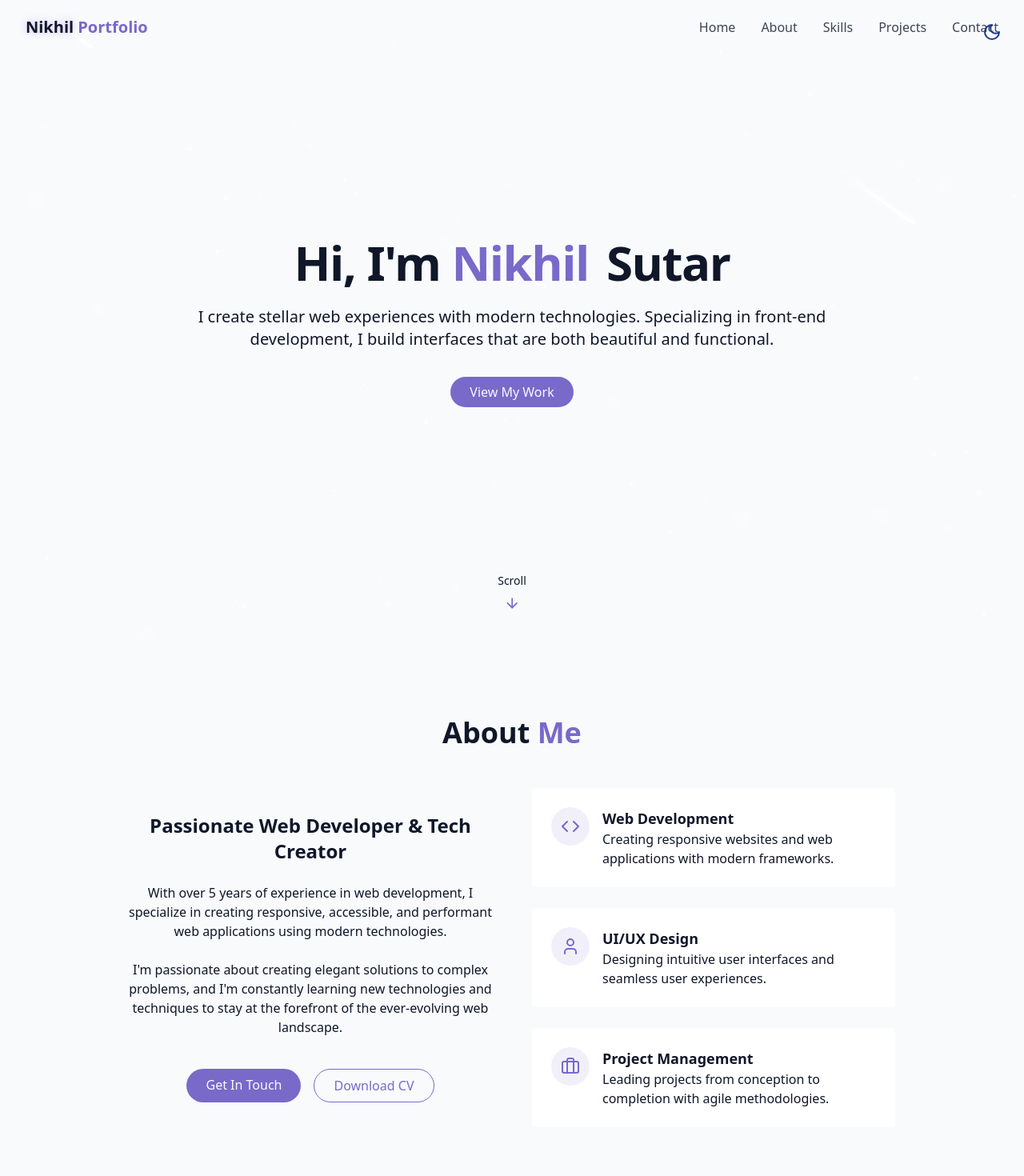
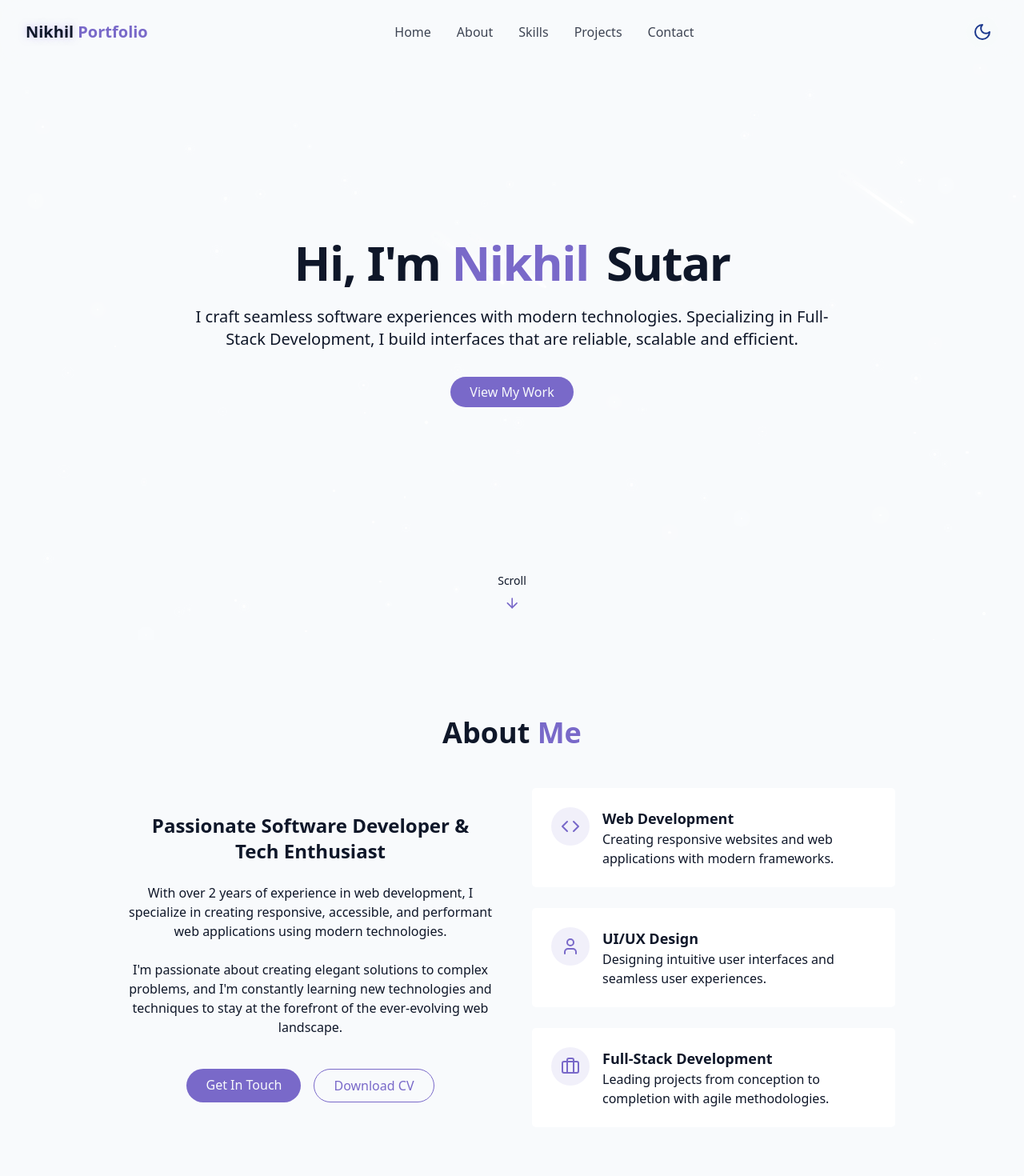
Before and after one commit to nikhilsutar81/Nikhil_Portfolio, a React (Vite) app: page / in a window 1280 px wide. Shown: the top 1470 px of the page at 80% size. Built offline with nearby package versions, Linux system fonts and the light colour scheme.

Commit message:
Personalization 2

```diff
--- a/src/components/AboutSection.jsx
+++ b/src/components/AboutSection.jsx
@@ -12,11 +12,11 @@ export const AboutSection = () => {
         <div className="grid grid-cols-1 md:grid-cols-2 gap-12 items-center">
           <div className="space-y-6">
             <h3 className="text-2xl font-semibold">
-              Passionate Web Developer & Tech Creator
+              Passionate Software Developer & Tech Enthusiast
             </h3>
 
             <p className="text-muted-foreground">
-              With over 5 years of experience in web development, I specialize
+              With over 2 years of experience in web development, I specialize
               in creating responsive, accessible, and performant web
               applications using modern technologies.
             </p>
@@ -79,7 +79,7 @@ export const AboutSection = () => {
                 </div>
 
                 <div className="text-left">
-                  <h4 className="font-semibold text-lg">Project Management</h4>
+                  <h4 className="font-semibold text-lg">Full-Stack Development</h4>
                   <p className="text-muted-foreground">
                     Leading projects from conception to completion with agile
                     methodologies.
--- a/src/components/HeroSection.jsx
+++ b/src/components/HeroSection.jsx
@@ -21,9 +21,8 @@ export const HeroSection = () => {
           </h1>
 
           <p className="text-lg md:text-xl text-muted-foreground max-2-2xl mx-auto opacity-0 animate-fade-in-delay-3">
-            I create stellar web experiences with modern technologies.
-            Specializing in front-end development, I build interfaces that are
-            both beautiful and functional.
+            I craft seamless software experiences with modern technologies.
+            Specializing in Full-Stack Development, I build interfaces that are reliable, scalable and efficient.
           </p>
 
           <div className="pt-4 opacity-0 animate-fade-in-delay-4">
--- a/src/components/Navbar.jsx
+++ b/src/components/Navbar.jsx
@@ -1,6 +1,7 @@
 import { cn } from "@/lib/utils";
 import { Menu, X } from "lucide-react";
 import { useEffect, useState } from "react";
+import { ThemeToggle } from "./ThemeToggle";
 
 const navItems = [
   { name: "Home", href: "#hero" },
@@ -25,8 +26,8 @@ export const Navbar = () => {
   return (
     <nav
       className={cn(
-        "fixed w-full z-40 transition-all duration-300",
-        isScrolled ? "py-3 bg-background/80 backdrop-blur-md shadow-xs" : "py-5"
+        "fixed w-full z-40 transition-all duration-300 backdrop-blur-lg bg-background/80",
+        isScrolled ? "py-3 shadow-xs" : "py-5"
       )}
     >
   <div className="container flex items-center justify-between">
@@ -41,7 +42,7 @@ export const Navbar = () => {
         </a>
 
   {/* desktop nav */}
-        <div className="hidden md:flex space-x-8">
+  <div className="hidden md:flex flex-1 justify-center items-center space-x-8">
     {navItems.map((item, key) => (
       <a
         key={key}
@@ -52,27 +53,32 @@ export const Navbar = () => {
       </a>
     ))}
   </div>
+  <div className="hidden md:block ml-8">
+    <ThemeToggle />
+  </div>
 
         {/* mobile nav */}
 
+        <div className="flex items-center md:hidden">
+          <ThemeToggle />
           <button
             onClick={() => setIsMenuOpen((prev) => !prev)}
-          className="md:hidden p-2 text-foreground z-50"
+            className="p-2 text-foreground z-50"
             aria-label={isMenuOpen ? "Close Menu" : "Open Menu"}
           >
-          {isMenuOpen ? <X size={24} /> : <Menu size={24} />}{" "}
+            {isMenuOpen ? <X size={24} /> : <Menu size={24} />} {" "}
           </button>
+        </div>
 
         <div
           className={cn(
-            "fixed inset-0 bg-background/95 backdroup-blur-md z-40 flex flex-col items-center justify-center",
-            "transition-all duration-300 md:hidden",
+            "fixed top-0 left-0 w-full h-screen bg-background/80 backdrop-blur-lg z-40 flex flex-col items-center justify-center transition-all duration-300 md:hidden",
             isMenuOpen
               ? "opacity-100 pointer-events-auto"
               : "opacity-0 pointer-events-none"
           )}
         >
-          <div className="flex flex-col space-y-8 text-xl">
+          <div className="flex flex-col space-y-8 text-xl items-center py-8">
             {navItems.map((item, key) => (
               <a
                 key={key}
--- a/src/components/ProjectsSection.jsx
+++ b/src/components/ProjectsSection.jsx
@@ -8,7 +8,7 @@ const projects = [
     image: "/projects/project1.png",
     tags: ["React", "TailwindCSS", "Supabase"],
     demoUrl: "#",
-    githubUrl: "#",
+  githubUrl: "https://github.com/nikhilsutar81",
   },
   {
     id: 2,
@@ -18,7 +18,7 @@ const projects = [
     image: "/projects/project2.png",
     tags: ["TypeScript", "D3.js", "Next.js"],
     demoUrl: "#",
-    githubUrl: "#",
+  githubUrl: "https://github.com/nikhilsutar81",
   },
   {
     id: 3,
@@ -28,7 +28,7 @@ const projects = [
     image: "/projects/project3.png",
     tags: ["React", "Node.js", "Stripe"],
     demoUrl: "#",
-    githubUrl: "#",
+  githubUrl: "https://github.com/nikhilsutar81",
   },
 ];
 
@@ -96,13 +96,20 @@ export const ProjectsSection = () => {
           ))}
         </div>
 
-        <div className="text-center mt-12">
+        <div className="text-center mt-12 flex flex-col items-center gap-4">
           <a
             className="cosmic-button w-fit flex items-center mx-auto gap-2"
             target="_blank"
-            href="https://github.com/machadop1407"
+            href="https://github.com/nikhilsutar81"
           >
             Check My Github <ArrowRight size={16} />
+          </a>
+          <a
+            className="cosmic-button w-fit flex items-center mx-auto gap-2"
+            href="/Nikhil-Sutar-CV.zip"
+            download
+          >
+            Download CV
           </a>
         </div>
       </div>
--- a/src/components/SkillsSection.jsx
+++ b/src/components/SkillsSection.jsx
@@ -3,25 +3,25 @@ import { cn } from "@/lib/utils";
 
 const skills = [
   // Frontend
-  { name: "HTML/CSS", level: 95, category: "frontend" },
-  { name: "JavaScript", level: 90, category: "frontend" },
-  { name: "React", level: 90, category: "frontend" },
-  { name: "TypeScript", level: 85, category: "frontend" },
-  { name: "Tailwind CSS", level: 90, category: "frontend" },
-  { name: "Next.js", level: 80, category: "frontend" },
+  { name: "HTML/CSS", level: 90, category: "frontend" },
+  { name: "JavaScript", level: 75, category: "frontend" },
+  { name: "React", level: 85, category: "frontend" },
+  { name: "TypeScript", level: 45, category: "frontend" },
+  { name: "Tailwind CSS", level: 80, category: "frontend" },
+  { name: "Next.js", level: 40, category: "frontend" },
 
   // Backend
-  { name: "Node.js", level: 80, category: "backend" },
+  { name: "Node.js", level: 70, category: "backend" },
   { name: "Express", level: 75, category: "backend" },
-  { name: "MongoDB", level: 70, category: "backend" },
+  { name: "MongoDB", level: 80, category: "backend" },
   { name: "PostgreSQL", level: 65, category: "backend" },
   { name: "GraphQL", level: 60, category: "backend" },
 
   // Tools
   { name: "Git/GitHub", level: 90, category: "tools" },
   { name: "Docker", level: 70, category: "tools" },
-  { name: "Figma", level: 85, category: "tools" },
-  { name: "VS Code", level: 95, category: "tools" },
+  { name: "Figma", level: 75, category: "tools" },
+  { name: "VS Code", level: 90, category: "tools" },
 ];
 
 const categories = ["all", "frontend", "backend", "tools"];
--- a/src/components/ThemeToggle.jsx
+++ b/src/components/ThemeToggle.jsx
@@ -32,9 +32,9 @@ export const ThemeToggle = () => {
     <button
       onClick={toggleTheme}
       className={cn(
-        "fixed max-sm:hidden top-5 right-5 z-50 p-2 rounded-full transition-colors duration-300",
-        "focus:outlin-hidden"
+        "p-2 rounded-full transition-colors duration-300 focus:outline-none bg-background/80 hover:bg-background/60"
       )}
+      aria-label="Toggle theme"
     >
       {isDarkMode ? (
         <Sun className="h-6 w-6 text-yellow-300" />
--- a/src/pages/Home.jsx
+++ b/src/pages/Home.jsx
@@ -11,8 +11,6 @@ import { Footer } from "../components/Footer";
 export const Home = () => {
   return (
     <div className="min-h-screen bg-background text-foreground overflow-x-hidden">
-      {/* Theme Toggle */}
-      <ThemeToggle />
       {/* Background Effects */}
       <StarBackground />
 
```
Also changed, not shown: 2 other files (tests, documents, lock files or other folders). Lines whose indentation alone changed are shown as unchanged.
